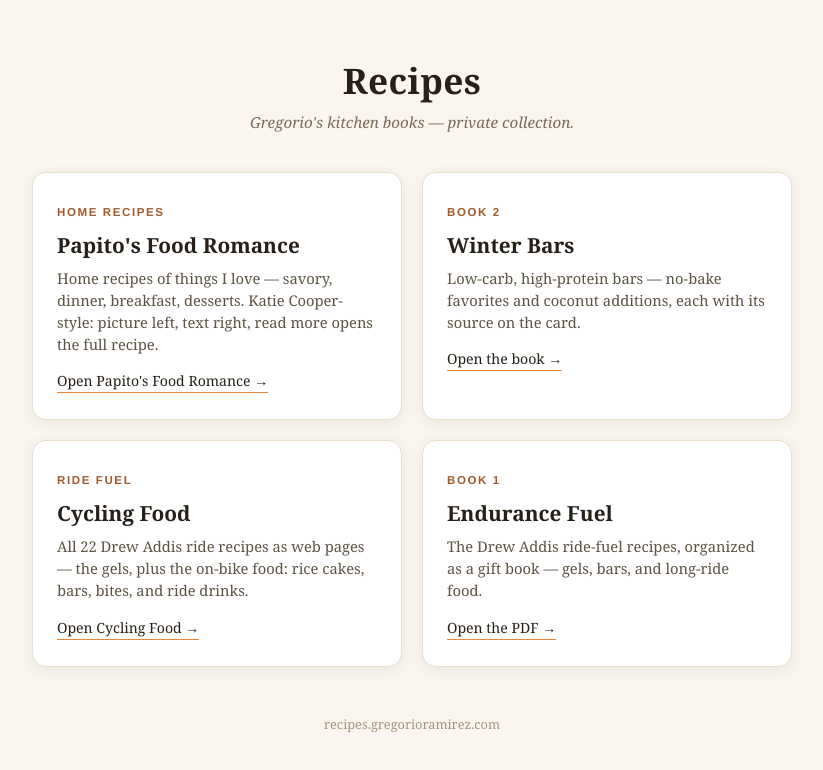
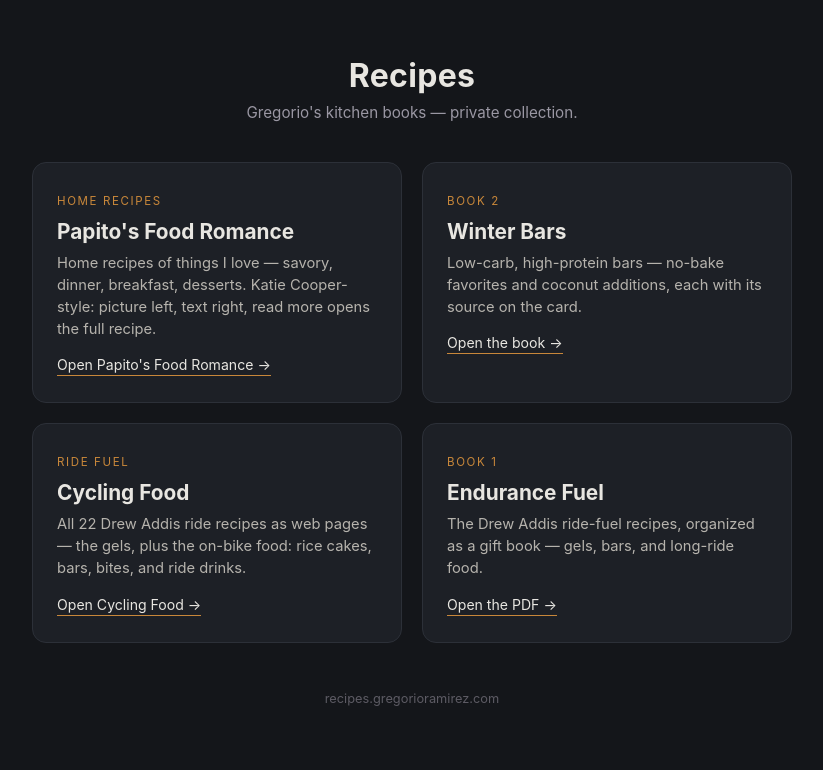
Before and after one commit to PapitoGregorio/recipes, a plain HTML site: page index.html in a window 1280 px wide. Shown: the whole page, without its empty margins (228-1051 px from the left). Drawn offline with Linux system fonts and the light colour scheme.

Commit message:
Undo home page restyle (back to previous version)

```diff
--- a/index.html
+++ b/index.html
@@ -6,31 +6,31 @@
 <meta name="robots" content="noindex, nofollow, noarchive">
 <title>Recipes — Gregorio Ramirez</title>
 <style>
+  :root { color-scheme: dark; }
   * { box-sizing: border-box; margin: 0; padding: 0; }
   body {
-    font-family: Georgia, 'Times New Roman', serif;
-    background: #faf6ef; color: #262019; min-height: 100vh;
+    font-family: -apple-system, BlinkMacSystemFont, "Segoe UI", Roboto, Helvetica, Arial, sans-serif;
+    background: #14161a; color: #e8e6e1; min-height: 100vh;
     display: flex; flex-direction: column; align-items: center;
     padding: 56px 20px 40px;
   }
-  h1 { font-size: 2.2rem; font-weight: 700; letter-spacing: .01em; }
-  .sub { color: #7a6a55; margin-top: 8px; font-size: .95rem; font-style: italic; }
+  h1 { font-size: 2rem; font-weight: 700; letter-spacing: .01em; }
+  .sub { color: #9a97a3; margin-top: 8px; font-size: .95rem; }
   .grid {
     display: grid; gap: 20px; margin-top: 40px; width: 100%; max-width: 760px;
     grid-template-columns: repeat(auto-fit, minmax(280px, 1fr));
   }
   a.card {
     display: block; text-decoration: none; color: inherit;
-    background: #fff; border: 1px solid #eadfce; border-radius: 14px;
-    box-shadow: 0 3px 14px rgba(60,40,10,.08);
-    padding: 26px 24px; transition: border-color .15s ease, transform .15s ease, box-shadow .15s ease;
+    background: #1d2026; border: 1px solid #2c3038; border-radius: 14px;
+    padding: 26px 24px; transition: border-color .15s ease, transform .15s ease;
   }
-  a.card:hover { border-color: #e8873a; transform: translateY(-2px); box-shadow: 0 6px 18px rgba(60,40,10,.12); }
-  .card .tag { font-family: Helvetica, Arial, sans-serif; font-size: .72rem; text-transform: uppercase; letter-spacing: .14em; color: #a05a2c; font-weight: 700; }
+  a.card:hover { border-color: #c8873a; transform: translateY(-2px); }
+  .card .tag { font-size: .72rem; text-transform: uppercase; letter-spacing: .14em; color: #c8873a; }
   .card h2 { font-size: 1.3rem; margin-top: 10px; font-weight: 650; }
-  .card p { color: #5d5344; font-size: .92rem; line-height: 1.5; margin-top: 8px; }
-  .card .open { display: inline-block; margin-top: 16px; font-size: .88rem; color: #262019; border-bottom: 1px solid #e8873a; padding-bottom: 2px; }
-  footer { margin-top: 48px; color: #a2937d; font-size: .8rem; }
+  .card p { color: #b6b3ad; font-size: .92rem; line-height: 1.5; margin-top: 8px; }
+  .card .open { display: inline-block; margin-top: 16px; font-size: .88rem; color: #e8e6e1; border-bottom: 1px solid #c8873a; padding-bottom: 2px; }
+  footer { margin-top: 48px; color: #5d5b64; font-size: .8rem; }
 </style>
 </head>
 <body>
```
